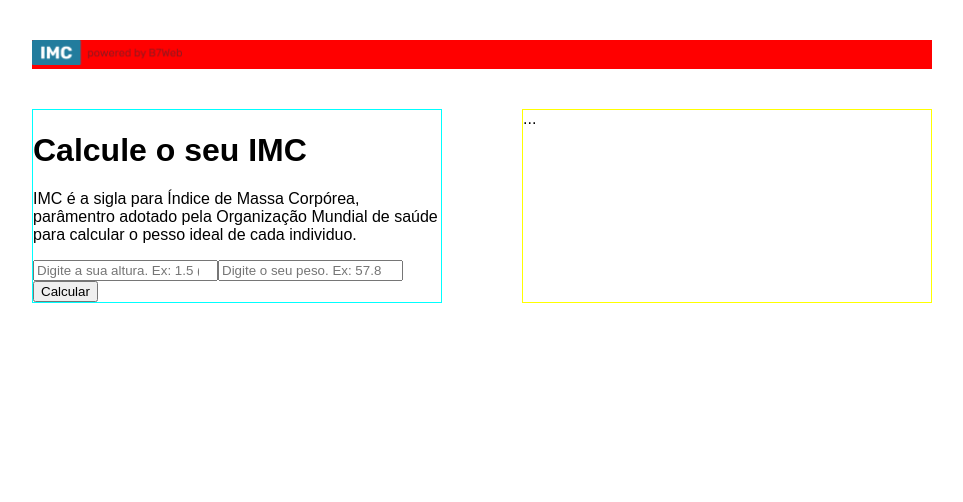
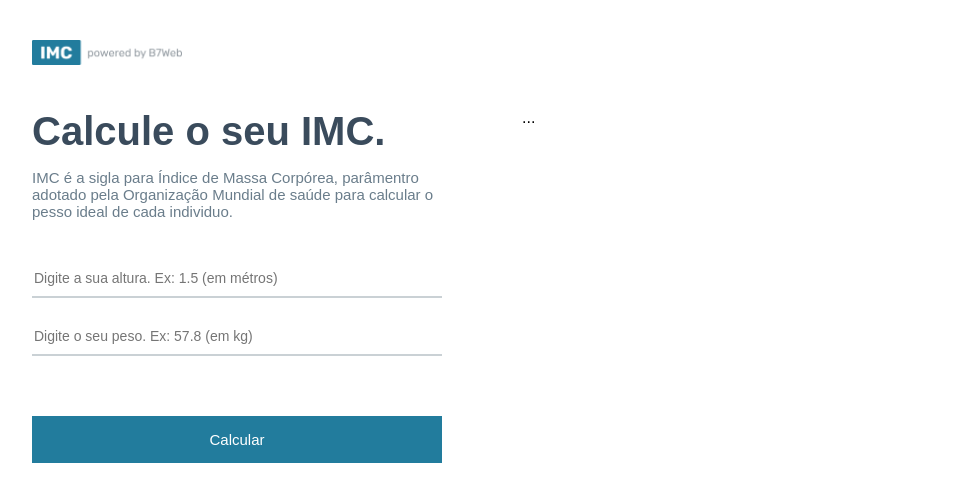
Before and after one commit to sidneirodrigues/calculo.imc, a React (Vite) app: page / in a window 1280 px wide. Shown: the top 502 px of the page, without its empty margins (158-1121 px from the left). Built offline with nearby package versions, Linux system fonts and the light colour scheme.

Commit message:
add logica js

```diff
--- a/src/App.module.css
+++ b/src/App.module.css
@@ -6,7 +6,6 @@
 header .headerContainer {
     max-width: 900px;
     margin: 40px auto;
-    background-color: red;
 }
 
 .container {
@@ -18,12 +17,44 @@
 .container .leftSide {
     flex: 1;
     margin-right: 40px;
-    border: 1px solid aqua;
+}
+.container .leftSide h1 {
+    margin: 0;
+    font-size: 40px;
+    color: #3A4B5C;
+}
+.container .leftSide p {
+    font-size: 15px;
+    margin-bottom: 40px;
+    color: #6A7D8B;
+}
+.container .leftSide input {
+    width: 100%;
+    border: 0;
+    border-bottom: 2px solid rgba(150, 163, 171, .5);
+    padding: 10px 2px;
+    margin-bottom: 20px;
+    font-size: 14px;
+    outline: 0;
+}
+.container .leftSide button {
+    background-color: #227C9D;
+    color: #FFF;
+    font-size: 15px;
+    border: 0;
+    border-radius: 1opx;
+    padding: 15px 0;
+    width: 100%;
+    cursor: pointer;
+    margin-top: 40px;
+    transition: all ease .3s;
+}
+.container .leftSide button:hover {
+    opacity: .8;
+}
 
-}
 
 .container .rightSide {
     flex: 1;
     margin-left: 40px;
-    border: 1px solid yellow;
 }
--- a/src/App.tsx
+++ b/src/App.tsx
@@ -24,7 +24,7 @@
         </header>
         <div className={styles.container}>
           <div className={styles.leftSide}>
-              <h1>Calcule o seu IMC</h1>
+              <h1>Calcule o seu IMC.</h1>
               <p>IMC é a sigla para Índice de Massa Corpórea, parâmentro adotado pela Organização Mundial de saúde para calcular o pesso ideal de cada individuo.</p>
 
               <input
```
Also changed, not shown: src/helpers/imc.ts (added, +25 -0 lines).
